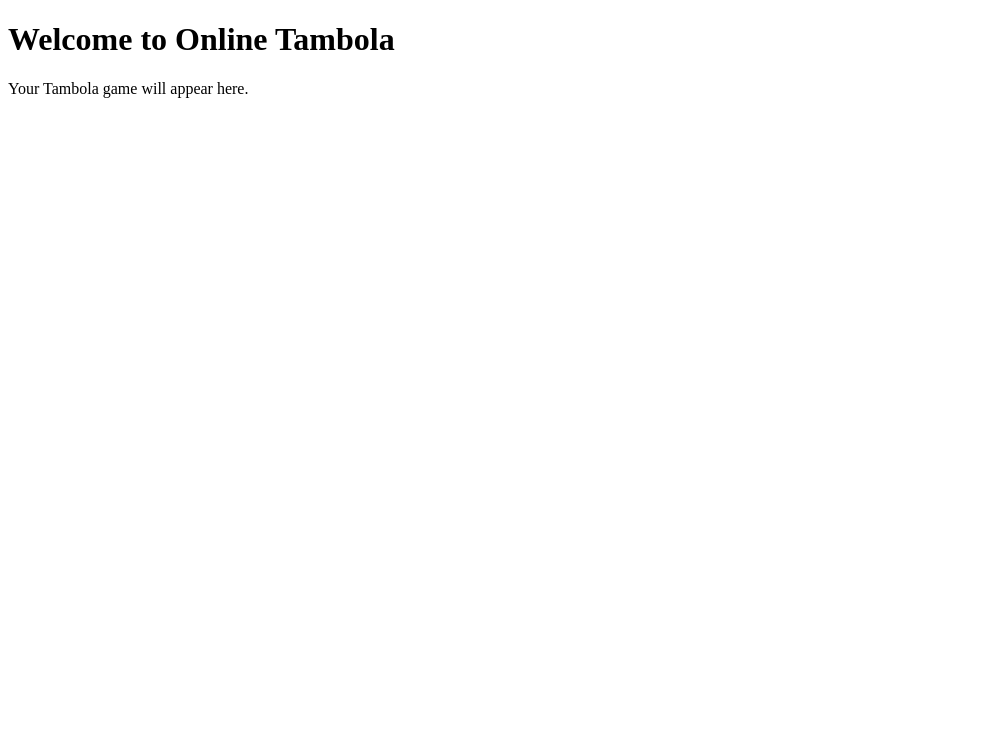
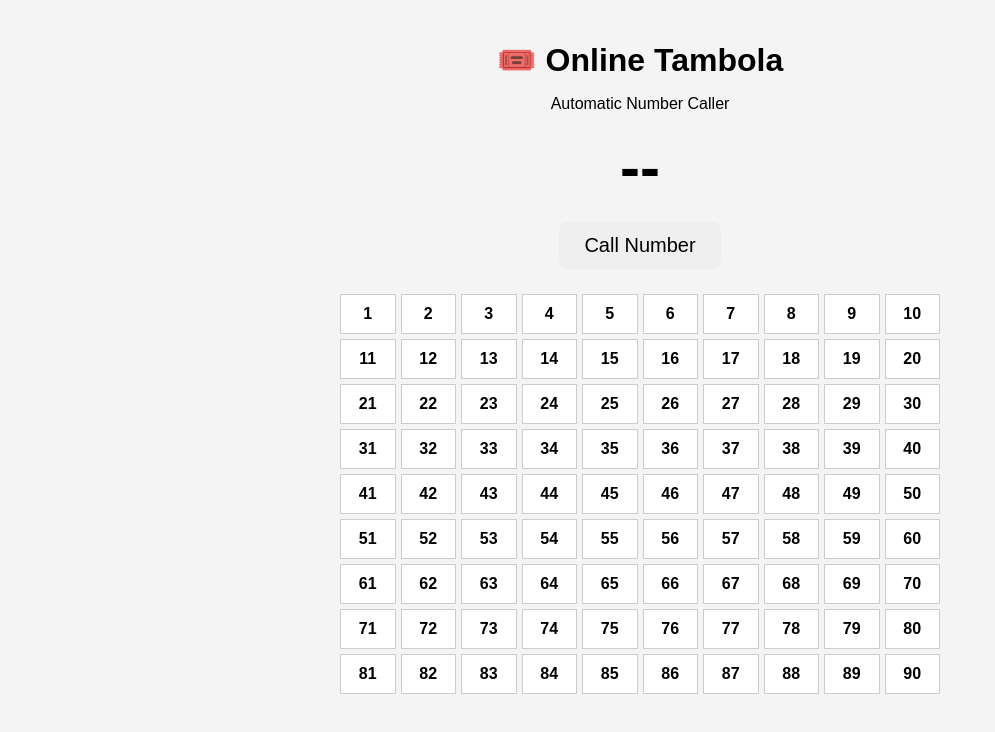
Before and after one commit to Tambola-web/Tambola-game, a plain HTML site: page index.html in a window 1280 px wide. Shown: the whole page, without its empty margins (0-995 px from the left). Drawn offline with Linux system fonts and the light colour scheme.

Commit message:
Enhance index.html with styling and features

```diff
--- a/index.html
+++ b/index.html
@@ -1,13 +1,105 @@
 <!DOCTYPE html>
-<html>
+<html lang="en">
 <head>
-    <title>Online Tambola</title>
+<meta charset="UTF-8">
+<meta name="viewport" content="width=device-width, initial-scale=1.0">
+<title>Online Tambola</title>
+
+<style>
+    body {
+        font-family: Arial, sans-serif;
+        text-align: center;
+        background: #f4f4f4;
+        margin: 0;
+        padding: 20px;
+    }
+
+    h1 {
+        margin-bottom: 5px;
+    }
+
+    #calledNumber {
+        font-size: 60px;
+        font-weight: bold;
+        margin: 20px;
+    }
+
+    button {
+        font-size: 20px;
+        padding: 12px 25px;
+        cursor: pointer;
+        border: none;
+        border-radius: 8px;
+    }
+
+    .board {
+        display: grid;
+        grid-template-columns: repeat(10, 1fr);
+        gap: 5px;
+        max-width: 600px;
+        margin: 25px auto;
+    }
+
+    .number {
+        background: white;
+        border: 1px solid #ccc;
+        padding: 10px 3px;
+        font-weight: bold;
+    }
+
+    .called {
+        background: #333;
+        color: white;
+    }
+</style>
 </head>
+
 <body>
 
-    <h1>Welcome to Online Tambola</h1>
+<h1>🎟️ Online Tambola</h1>
+<p>Automatic Number Caller</p>
 
-    <p>Your Tambola game will appear here.</p>
+<div id="calledNumber">--</div>
+
+<button onclick="callNumber()">Call Number</button>
+
+<div class="board" id="board"></div>
+
+<script>
+
+let numbers = [];
+
+for (let i = 1; i <= 90; i++) {
+    numbers.push(i);
+}
+
+let board = document.getElementById("board");
+
+numbers.forEach(function(number) {
+    let box = document.createElement("div");
+    box.className = "number";
+    box.id = "number-" + number;
+    box.innerText = number;
+    board.appendChild(box);
+});
+
+function callNumber() {
+
+    if (numbers.length === 0) {
+        alert("All 90 numbers have been called!");
+        return;
+    }
+
+    let randomIndex = Math.floor(Math.random() * numbers.length);
+    let number = numbers.splice(randomIndex, 1)[0];
+
+    document.getElementById("calledNumber").innerText = number;
+
+    document.getElementById("number-" + number)
+        .classList.add("called");
+}
+
+</script>
 
 </body>
 </html>
```
